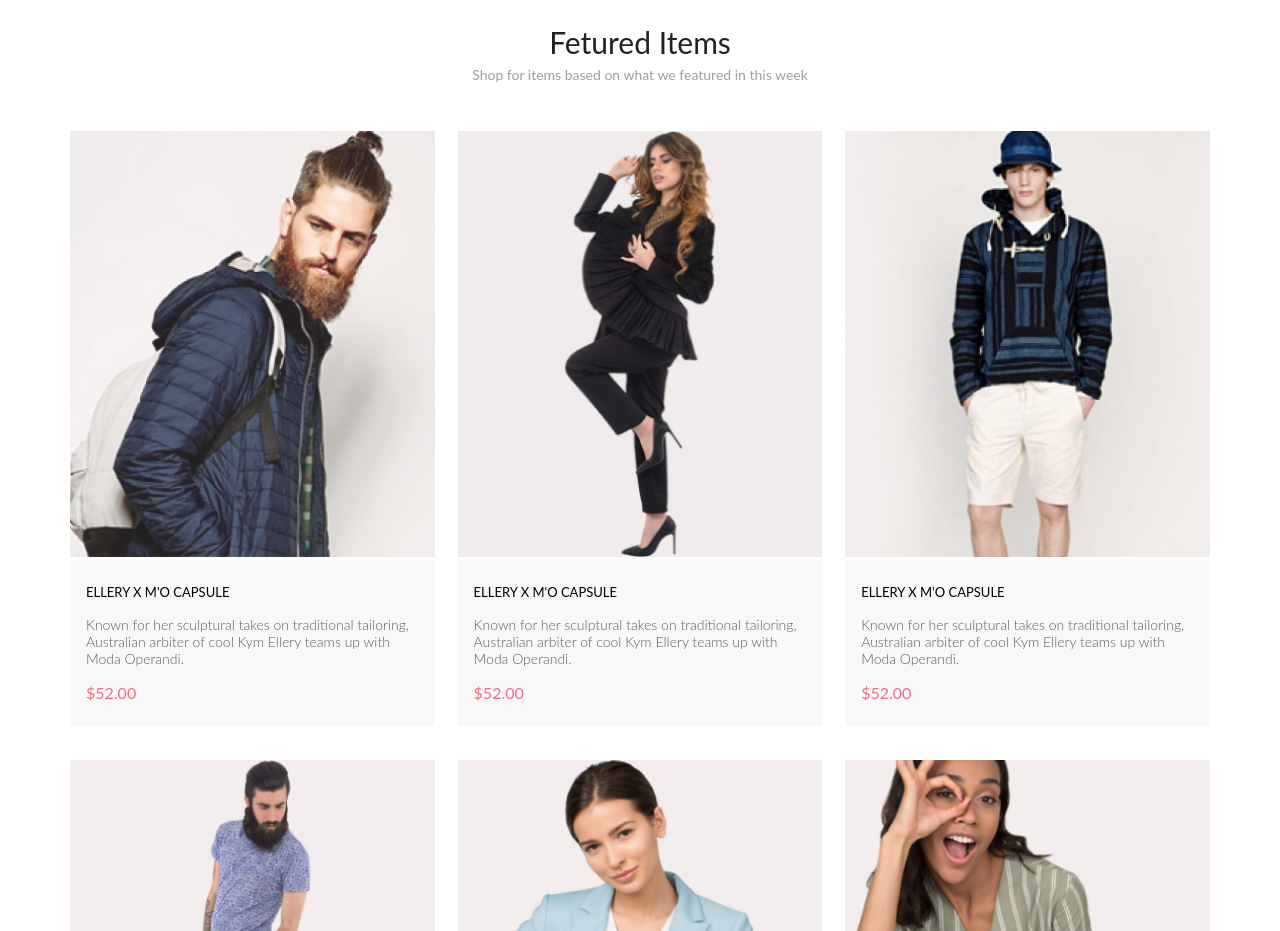
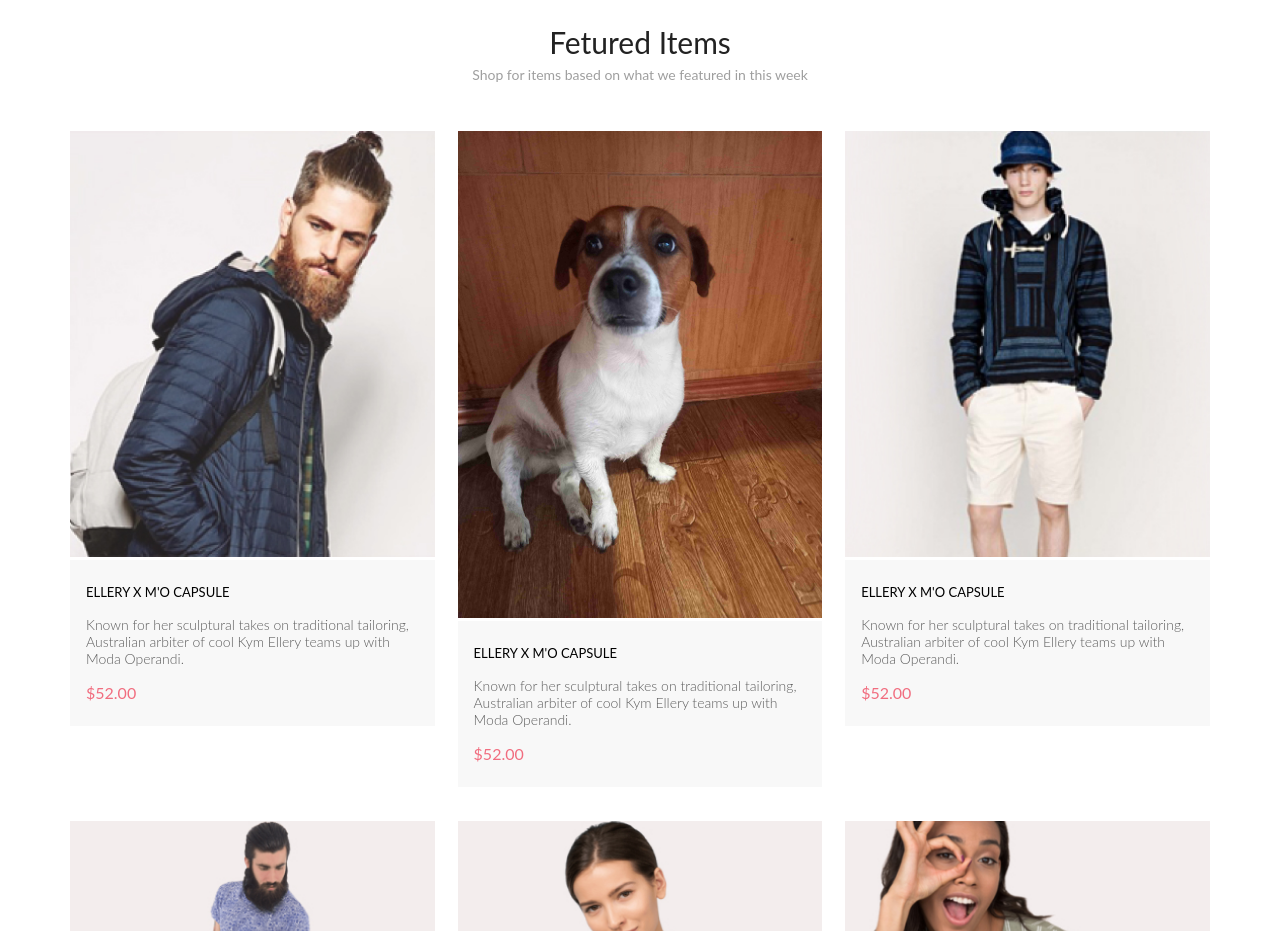
Before and after one commit to alex188w/HTML-HomeWork_14, a plain HTML site: page index.html in a window 1280 px wide. Shown: the part 1300-2231 px from the top of the page. Drawn offline with Linux system fonts and the light colour scheme.

Commit message:
Дополнение 2

```diff
--- a/index.html
+++ b/index.html
@@ -79,7 +79,7 @@
                     </a>
                 </div>
                 <div class="product">
-                    <img src="./img/top-product2.jpg" alt="product" class="product__img">
+                    <img src="./img/top-product1-1.jpg" alt="product" class="product__img">
                     <div class="product__content">
                         <a href="product.html" class="product__heading">ELLERY X M'O CAPSULE</a>
                         <p class="product__text">Known for her sculptural takes on traditional tailoring, Australian
```
Also changed, not shown: img/top-product1-1.jpg (added).
